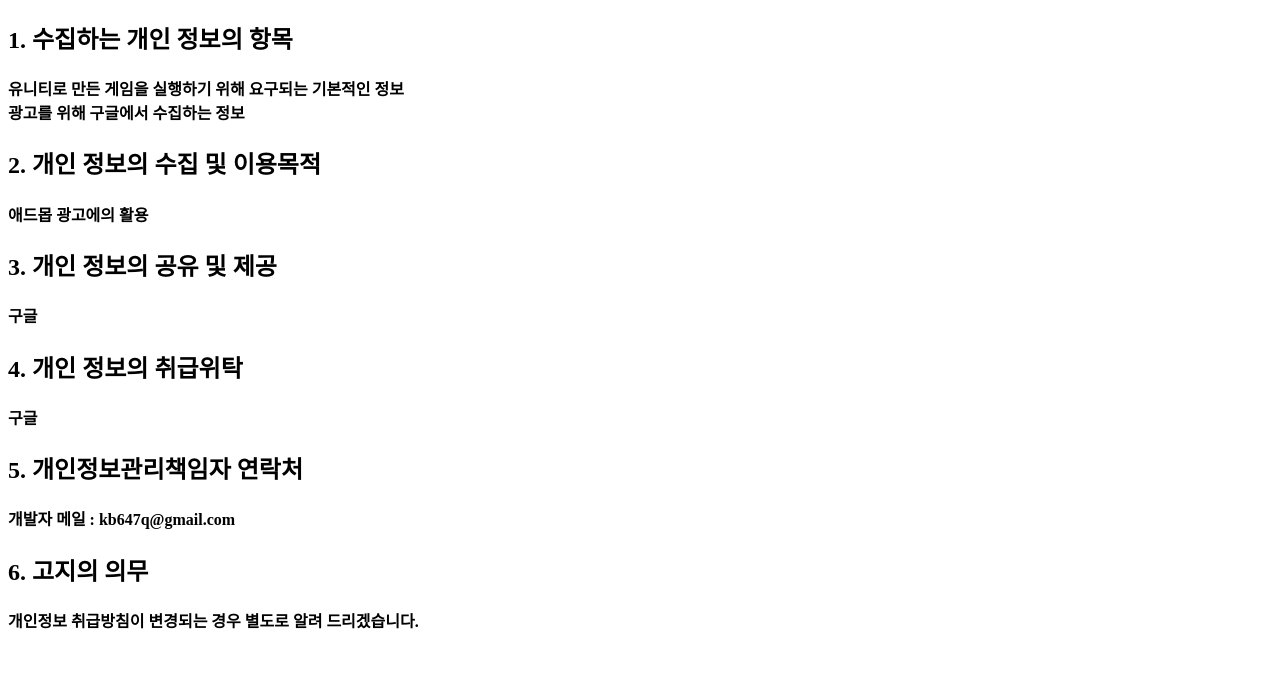
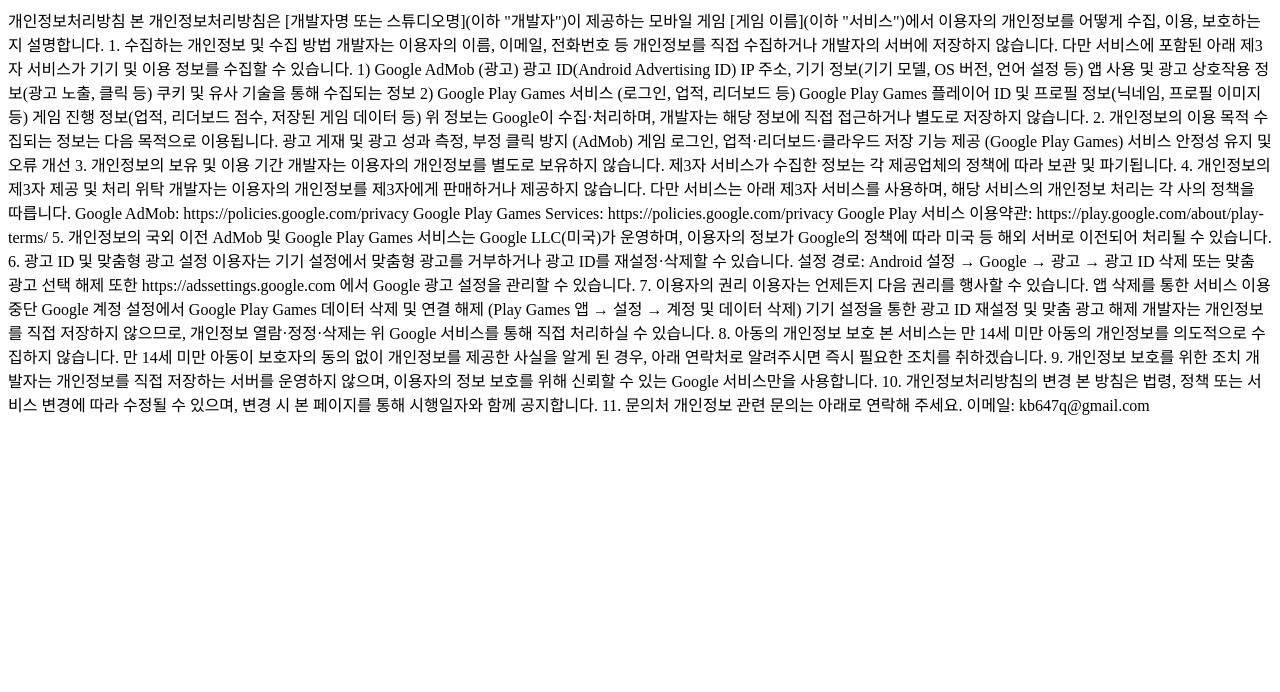
Before and after one commit to Ommms/Privacy-Policy, a plain HTML site: page index.html in a window 1280 px wide. Drawn offline with Linux system fonts and the light colour scheme.

Commit message:
Update index.html

```diff
--- a/index.html
+++ b/index.html
@@ -8,20 +8,79 @@
     </head>
 
     <body>
-        <h2>1. 수집하는 개인 정보의 항목</h2>
-        <h4>유니티로 만든 게임을 실행하기 위해 요구되는 기본적인 정보 <br/>
-            광고를 위해 구글에서 수집하는 정보</h4>
-        <h2>2. 개인 정보의 수집 및 이용목적</h2>
-        <h4>애드몹 광고에의 활용</h4>
-        <h2>3. 개인 정보의 공유 및 제공</h2>
-        <h4>구글</h4>
-        <h2>4. 개인 정보의 취급위탁</h2>
-        <h4>구글</h4>
-        <h2>5. 개인정보관리책임자 연락처</h2>
-        <h4>개발자 메일 : kb647q@gmail.com</h4>
-        <h2>6. 고지의 의무</h2>
-        <h4>개인정보 취급방침이 변경되는 경우 별도로 알려 드리겠습니다.</h4>
-        <br/>
-        <br/>
+        개인정보처리방침
+
+        본 개인정보처리방침은 [개발자명 또는 스튜디오명](이하 "개발자")이 제공하는 모바일 게임 [게임 이름](이하 "서비스")에서 이용자의 개인정보를 어떻게 수집, 이용, 보호하는지 설명합니다.
+
+1. 수집하는 개인정보 및 수집 방법
+
+개발자는 이용자의 이름, 이메일, 전화번호 등 개인정보를 직접 수집하거나 개발자의 서버에 저장하지 않습니다. 다만 서비스에 포함된 아래 제3자 서비스가 기기 및 이용 정보를 수집할 수 있습니다.
+
+1) Google AdMob (광고)
+광고 ID(Android Advertising ID)
+IP 주소, 기기 정보(기기 모델, OS 버전, 언어 설정 등)
+앱 사용 및 광고 상호작용 정보(광고 노출, 클릭 등)
+쿠키 및 유사 기술을 통해 수집되는 정보
+2) Google Play Games 서비스 (로그인, 업적, 리더보드 등)
+Google Play Games 플레이어 ID 및 프로필 정보(닉네임, 프로필 이미지 등)
+게임 진행 정보(업적, 리더보드 점수, 저장된 게임 데이터 등)
+
+위 정보는 Google이 수집·처리하며, 개발자는 해당 정보에 직접 접근하거나 별도로 저장하지 않습니다.
+
+2. 개인정보의 이용 목적
+
+수집되는 정보는 다음 목적으로 이용됩니다.
+
+광고 게재 및 광고 성과 측정, 부정 클릭 방지 (AdMob)
+게임 로그인, 업적·리더보드·클라우드 저장 기능 제공 (Google Play Games)
+서비스 안정성 유지 및 오류 개선
+3. 개인정보의 보유 및 이용 기간
+
+개발자는 이용자의 개인정보를 별도로 보유하지 않습니다. 제3자 서비스가 수집한 정보는 각 제공업체의 정책에 따라 보관 및 파기됩니다.
+
+4. 개인정보의 제3자 제공 및 처리 위탁
+
+개발자는 이용자의 개인정보를 제3자에게 판매하거나 제공하지 않습니다. 다만 서비스는 아래 제3자 서비스를 사용하며, 해당 서비스의 개인정보 처리는 각 사의 정책을 따릅니다.
+
+Google AdMob: https://policies.google.com/privacy
+Google Play Games Services: https://policies.google.com/privacy
+Google Play 서비스 이용약관: https://play.google.com/about/play-terms/
+5. 개인정보의 국외 이전
+
+AdMob 및 Google Play Games 서비스는 Google LLC(미국)가 운영하며, 이용자의 정보가 Google의 정책에 따라 미국 등 해외 서버로 이전되어 처리될 수 있습니다.
+
+6. 광고 ID 및 맞춤형 광고 설정
+
+이용자는 기기 설정에서 맞춤형 광고를 거부하거나 광고 ID를 재설정·삭제할 수 있습니다.
+
+설정 경로: Android 설정 → Google → 광고 → 광고 ID 삭제 또는 맞춤 광고 선택 해제
+또한 https://adssettings.google.com 에서 Google 광고 설정을 관리할 수 있습니다.
+7. 이용자의 권리
+
+이용자는 언제든지 다음 권리를 행사할 수 있습니다.
+
+앱 삭제를 통한 서비스 이용 중단
+Google 계정 설정에서 Google Play Games 데이터 삭제 및 연결 해제 (Play Games 앱 → 설정 → 계정 및 데이터 삭제)
+기기 설정을 통한 광고 ID 재설정 및 맞춤 광고 해제
+
+개발자는 개인정보를 직접 저장하지 않으므로, 개인정보 열람·정정·삭제는 위 Google 서비스를 통해 직접 처리하실 수 있습니다.
+
+8. 아동의 개인정보 보호
+
+본 서비스는 만 14세 미만 아동의 개인정보를 의도적으로 수집하지 않습니다. 만 14세 미만 아동이 보호자의 동의 없이 개인정보를 제공한 사실을 알게 된 경우, 아래 연락처로 알려주시면 즉시 필요한 조치를 취하겠습니다.
+
+9. 개인정보 보호를 위한 조치
+
+개발자는 개인정보를 직접 저장하는 서버를 운영하지 않으며, 이용자의 정보 보호를 위해 신뢰할 수 있는 Google 서비스만을 사용합니다.
+
+10. 개인정보처리방침의 변경
+
+본 방침은 법령, 정책 또는 서비스 변경에 따라 수정될 수 있으며, 변경 시 본 페이지를 통해 시행일자와 함께 공지합니다.
+
+11. 문의처
+
+개인정보 관련 문의는 아래로 연락해 주세요.
+
+이메일: kb647q@gmail.com
     </body>
 </html>
```
